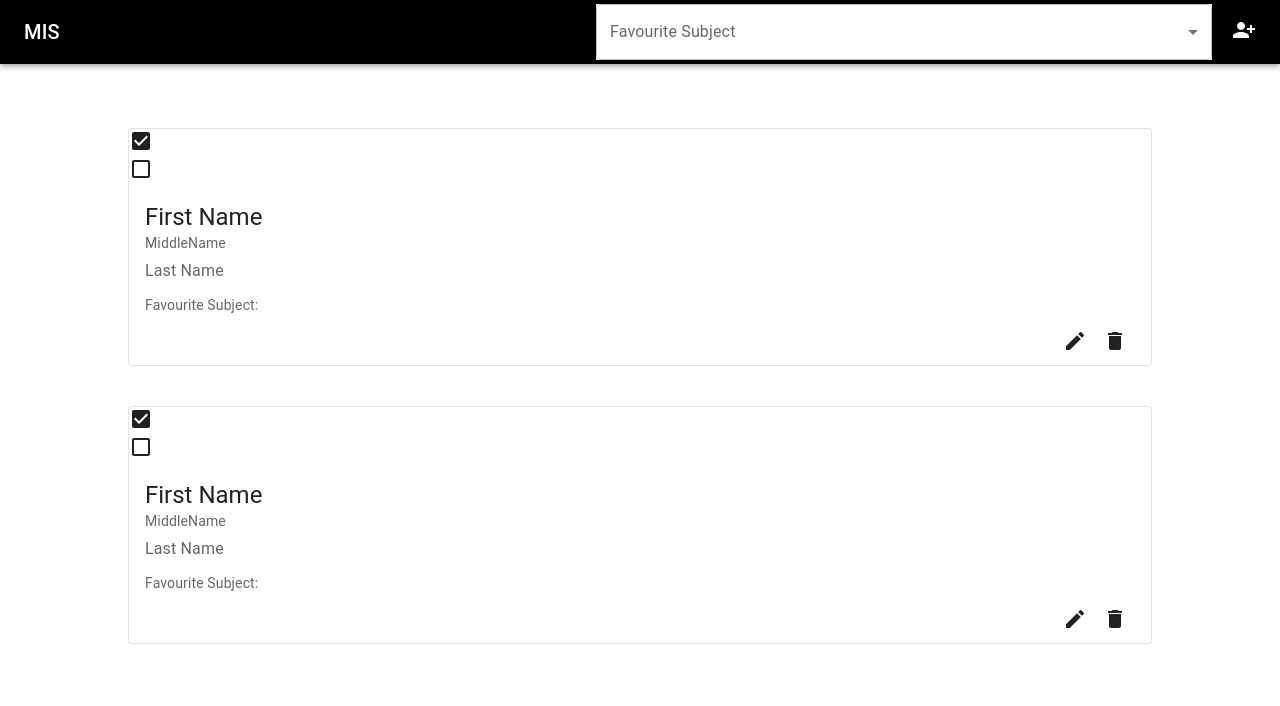
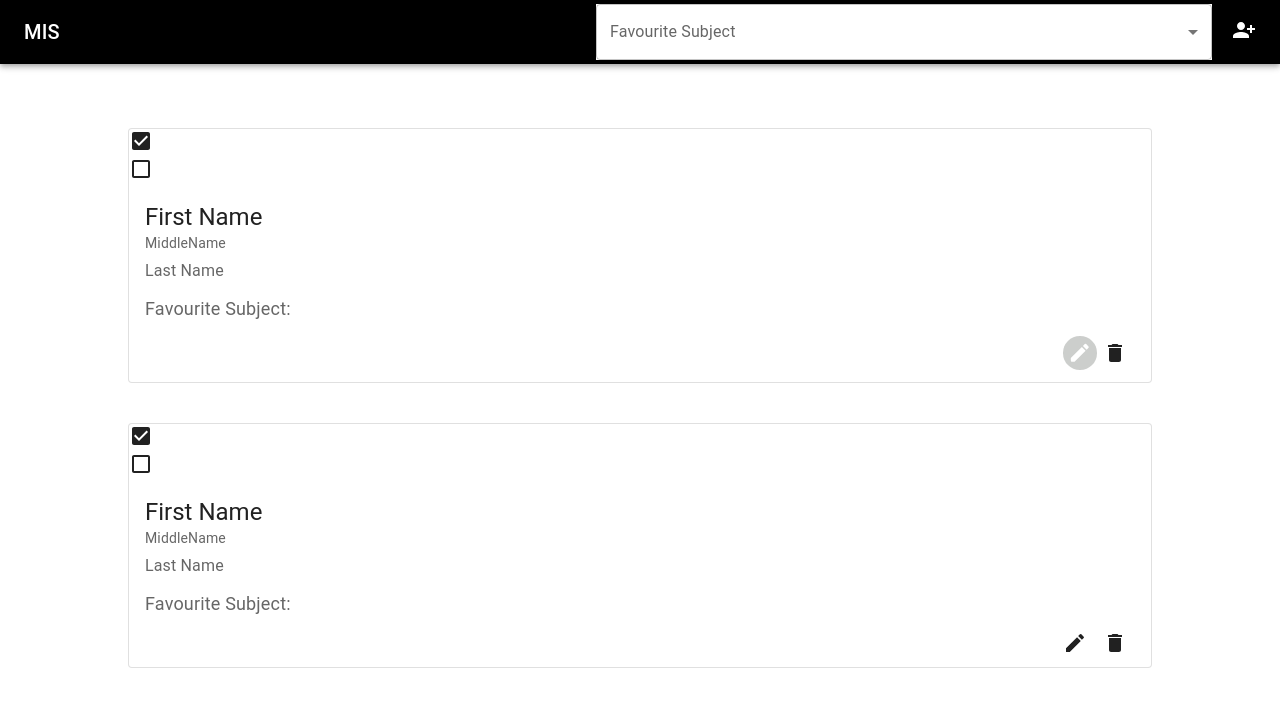
Before and after one commit to ShatakshiUpadhyay/MIS-frontend, a React (Create React App) app: page / in a window 1280 px wide. In both pictures the pointer is over the icon 1075 px from the left and 340 px from the top of the page. Shown: the top 706 px of the page. Built offline with nearby package versions, Linux system fonts and the light colour scheme.

Commit message:
[Shatakshi] format. frontend

```diff
--- a/src/App.css
+++ b/src/App.css
@@ -41,3 +41,10 @@
   display: flex;
   float: right;
 }
+.button:hover {
+  background-color: #818681; /* Green */
+  color: white;
+  border-radius: 50%;
+  padding: 20%;
+  opacity: 0.4;
+}
--- a/src/components/Body/StudentCard.tsx
+++ b/src/components/Body/StudentCard.tsx
@@ -37,18 +37,18 @@ export default function StudentCard(prop: any) {
         <Typography sx={{ mb: 1.5 }} color='text.secondary'>
           Last Name
         </Typography>
-        <Typography sx={{ fontSize: 14 }} color='text.secondary' gutterBottom>
+        <Typography sx={{ fontSize: 18 }} color='text.secondary' gutterBottom>
           Favourite Subject:
         </Typography>
         <div className='card' >
           <CardActions>
             <div onClick={() => editPage()}>
-              <EditIcon>Edit</EditIcon>
+              <EditIcon className='button'>Edit</EditIcon>
             </div>
           </CardActions>
           <CardActions>
             <div>
-              <DeleteIcon></DeleteIcon>
+              <DeleteIcon className='button'></DeleteIcon>
             </div>
           </CardActions>
         </div>
```
